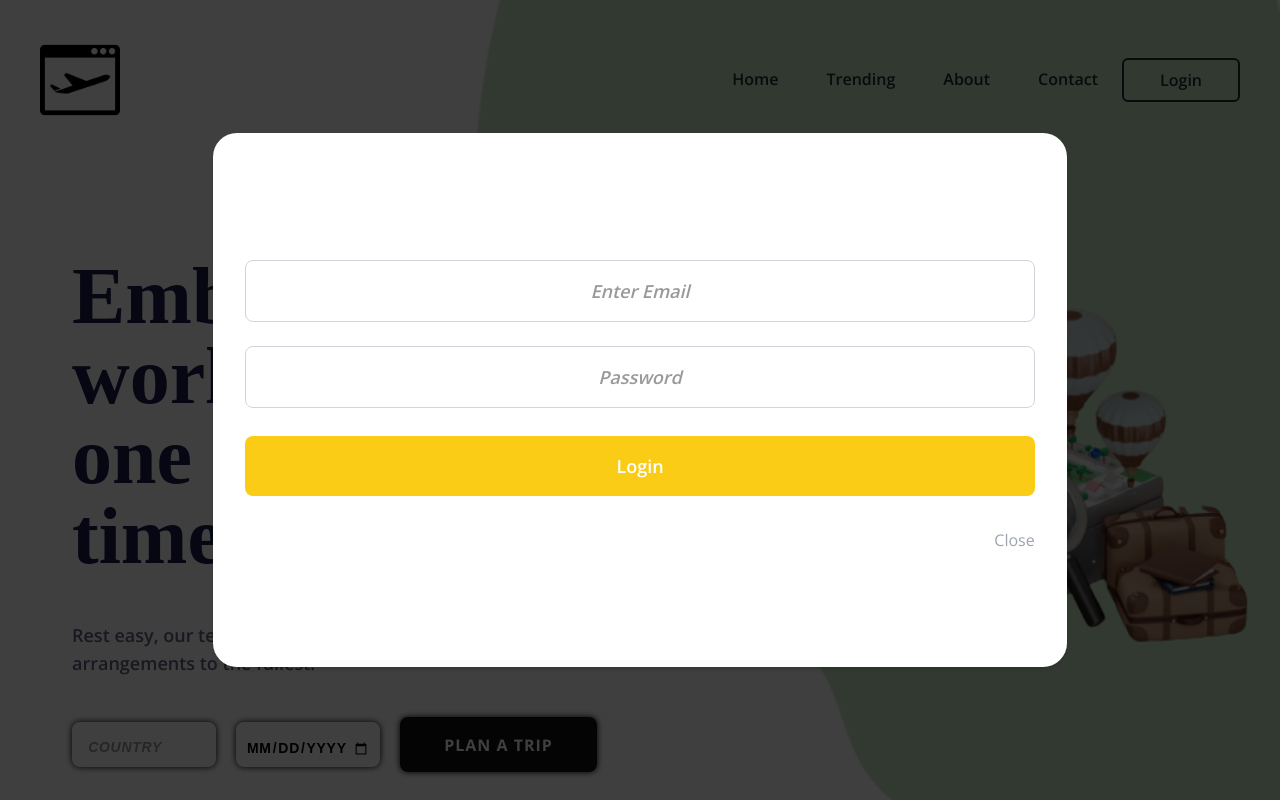
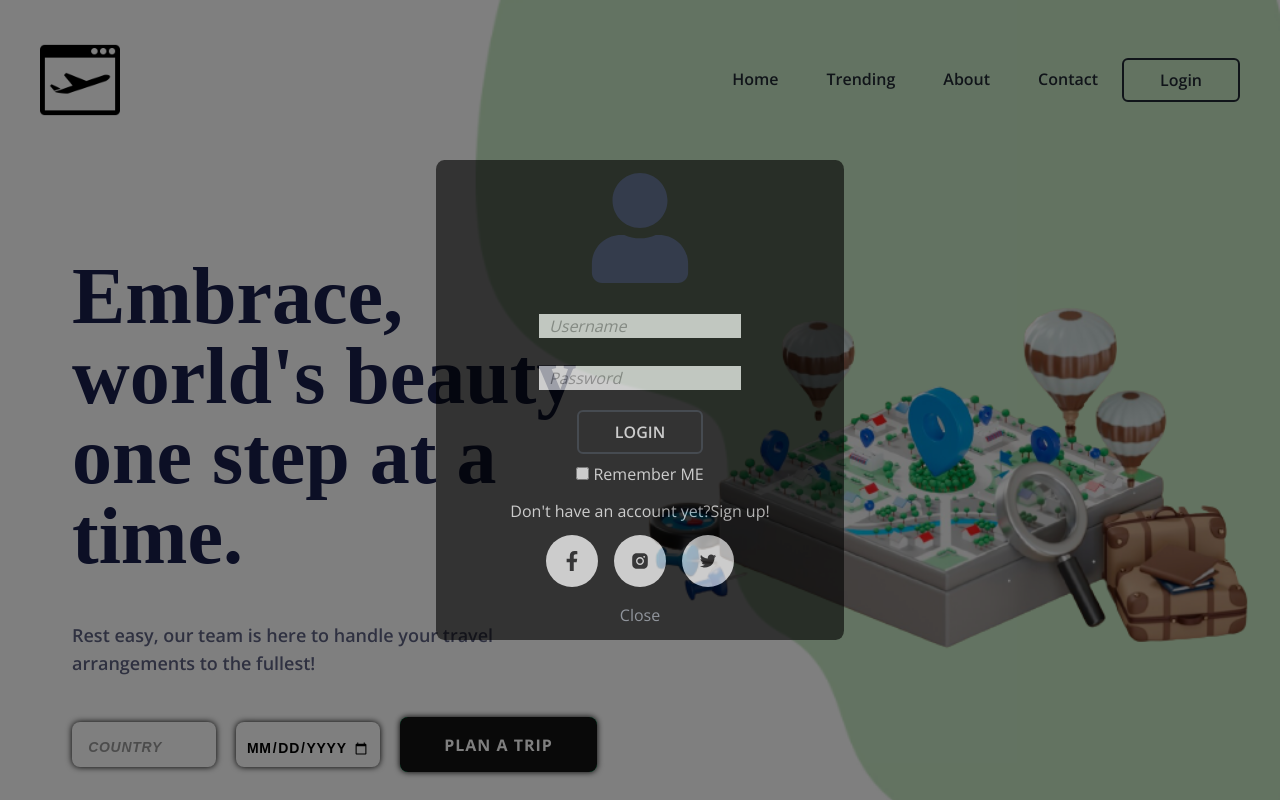
Before and after one commit to Harshith-19/Wanderly, a React (Create React App) app in the folder Frontend/: page / in a window 1280 px wide. Both pictures are taken after a click on the button "Login". Shown: the top 800 px of the page. Built offline with nearby package versions, Linux system fonts and the light colour scheme.

Commit message:
signup and login set

```diff
--- a/Frontend/package.json
+++ b/Frontend/package.json
@@ -3,6 +3,10 @@
   "version": "0.1.0",
   "private": true,
   "dependencies": {
+    "@flaticon/flaticon-uicons": "^3.0.0",
+    "@fortawesome/fontawesome-svg-core": "^6.4.2",
+    "@fortawesome/free-solid-svg-icons": "^6.4.2",
+    "@fortawesome/react-fontawesome": "^0.2.0",
     "@testing-library/jest-dom": "^5.16.5",
     "@testing-library/react": "^13.4.0",
     "@testing-library/user-event": "^13.5.0",
@@ -49,7 +53,7 @@
     "eslint-plugin-react": "^7.31.7",
     "postcss": "^8.4.16",
     "prettier": "^2.7.1",
-    "react-icons": "^4.4.0",
+    "react-icons": "^4.11.0",
     "tailwindcss": "^3.1.8"
   }
 }
--- a/Frontend/src/components/LoginPopup.jsx
+++ b/Frontend/src/components/LoginPopup.jsx
@@ -1,22 +1,84 @@
-import React from "react";
+import React , {useState} from "react";
+import './login.css'
+import { FaUser, FaLock } from 'react-icons/fa';
+import { AiFillInstagram, AiOutlineTwitter } from "react-icons/ai";
+import { FaFacebookF } from "react-icons/fa";
 
 const LoginDialog = ({ onClose }) => {
+  const [newUser, setNewUser]=useState(false);
+  const onNewUser =()=>{
+    console.log("new user");
+    setNewUser(true);
+  }
   return (
-    <div className="fixed inset-0 flex items-center justify-center z-50 bg-opacity-50 bg-black">
-      <div className="w-4/6 h-4/6 bg-white rounded-3xl p-8 shadow-md flex flex-col justify-center">
+    <div className="signup-container">
+      <div className="signup-form-box">
+        <div className="signup-header-form">
+          <div className="text-primary item-center justify-center">
+            <FaUser style={{ fontSize: '110px' }} />
+          </div>
+        </div>
+        <div className="signup-body-form">
+          <form>
+            <div className="signup-input-group mb-3">
+              <div className="signup-input-group-prepend">
+                <span className="signup-input-group-text">
+                  <FaUser />
+                </span>
+              </div>
               <input
                 type="text"
-          placeholder="Enter Email"
-          className="my-3 p-4 bg-white border rounded-lg border-gray-300 text-center text-lg font-semibold"
+                className="form-control"
+                placeholder="Username"
               />
+            </div>
+            <div className="signup-input-group mb-3">
+              <div className="signup-input-group-prepend">
+                <span className="signup-input-group-text">
+                  <FaLock />
+                </span>
+              </div>
               <input
                 type="password"
+                className="form-control"
                 placeholder="Password"
-          className="my-3 p-4 bg-white border rounded-lg border-gray-300 text-center text-lg font-semibold"
               />
-        <button className="my-4 p-4 bg-yellow-400 text-white rounded-lg text-lg font-semibold" onClick={onClose}>
-          Login
-        </button>
+            </div>
+            {!newUser&&<button type="button" className=" signup font-semibold border-2 border-secondaryLight px-9 py-2 rounded-md" onClick={onClose}>
+              LOGIN
+            </button>}
+            {newUser&&<button type="button" className=" signup font-semibold border-2 border-secondaryLight px-9 py-2 rounded-md" onClick={onClose}>
+              SIGN UP
+            </button>}
+            <div className="signup-message">
+              <div className="paddingSignup">
+                <input type="checkbox" /> Remember ME
+              </div>
+              {!newUser&&<div className="paddingSignup signUpButton" style={{display:"flex", flexDirection:"row"}} onClick={setNewUser}>
+                <p>Don't have an account yet? </p><p > Sign up!</p>
+              </div>}
+            </div>
+          </form>
+          <div className='flex items-start justify-center'>
+                  <div
+                    className='bg-white rounded-full shadow-[0_2px_10px_0px_rgba(0,0,0,0.1)] p-4 mx-2'
+                  >
+                    <FaFacebookF className='text-[#080809] text-xl' />
+                  </div>
+                  <div
+                    className='bg-white rounded-full shadow-[0_2px_10px_0px_rgba(0,0,0,0.1)] p-4 mx-2'
+                  >
+                    <AiFillInstagram className='text-[#080809] text-xl' />
+                  </div>
+                  <div
+                    className='bg-white rounded-full shadow-[0_2px_10px_0px_rgba(0,0,0,0.1)] p-4 mx-2'
+                  >
+                    <AiOutlineTwitter className='text-[#080809] text-xl' />
+                  </div>
+                </div>
+        </div>
+
+
         <div className="mt-4 text-right">
     <button onClick={onClose} className="text-gray-400 hover:text-gray-600">
       Close
@@ -24,6 +86,7 @@ const LoginDialog = ({ onClose }) => {
   </div>
       </div>
     </div>
+
   );
 };
 
--- a/Frontend/src/components/Modules/Layout/Header/Header.jsx
+++ b/Frontend/src/components/Modules/Layout/Header/Header.jsx
@@ -1,7 +1,6 @@
 import React from "react";
 import Logo from "../../../Elements/Logo/Logo";
 import NavItems from "./NavItems";
-import { motion } from "framer-motion";
 import Snackbar from "./Snackbar";
 import Container from "../../Container/Container";
 import LoginDialog from "../../../LoginPopup";
@@ -45,7 +44,7 @@ const Header = () => {
           {links.map(({ href, title }) => (
             <NavItems href={href === "#home" ? "/" : href} title={title} key={title} />
           ))}
-          <button className='text-secondaryLight font-semibold border-2 border-secondaryLight px-9 py-2 rounded-md' onClick={openLoginDialog}>Login</button>
+          <button className='text-secondaryLight items-center font-semibold border-2 border-secondaryLight px-9 py-2 rounded-md' onClick={openLoginDialog}>Login</button>
           {/* </div> */}
 
 
@@ -62,11 +61,3 @@ const Header = () => {
 };
 
 export default Header;
-
-const AuthButton = ({ children }) => {
-  return (
-    <motion.button className='text-secondaryLight font-semibold border-2 border-secondaryLight px-9 py-2 rounded-md'>
-      {children}
-    </motion.button>
-  );
-};
--- /dev/null
+++ b/Frontend/src/components/login.css
@@ -0,0 +1,66 @@
+
+.signup-container{
+    display:flex;
+      align-items:center;
+      justify-content:center;
+      height:100vh;
+      width:100%;
+  }
+    .signup-form-box{
+        width:51vh;
+        height:60%;
+        background-color:black;
+        padding:1em;
+        display:flex;
+        flex-direction:column;
+        justify-content:center;
+        text-align: center;
+        align-items: center;
+        opacity:0.6;
+        border-radius:2%;
+    }
+  .signup-header-form{
+    margin-bottom:15px;
+  }
+  .signup-message{
+    display:flex;
+    flex-direction: column;
+    color:white;
+    width: 100%;
+  }
+  .signup-social{
+    display:flex;
+    justify-content:space-around;
+
+  }
+
+  .signup-social i{
+    font-size:35px;
+  }
+
+
+
+  .paddingSignup{
+    padding-bottom: 0.8em;
+
+  }
+
+
+  .signUpButton{
+    width: auto;
+  }
+  .signUpButton:hover{
+    font-weight: bold;
+    cursor:pointer;
+  }
+
+  button.signup{
+    color:white;
+
+    margin: 0.5em;
+  }
+  button.signup:hover{
+    font-weight: bold;
+    background-color: rgb(255, 255, 255);
+    color: black;
+  }
```
Also changed, not shown: 1 other file (tests, documents, lock files or other folders). Lines whose indentation alone changed are shown as unchanged.
